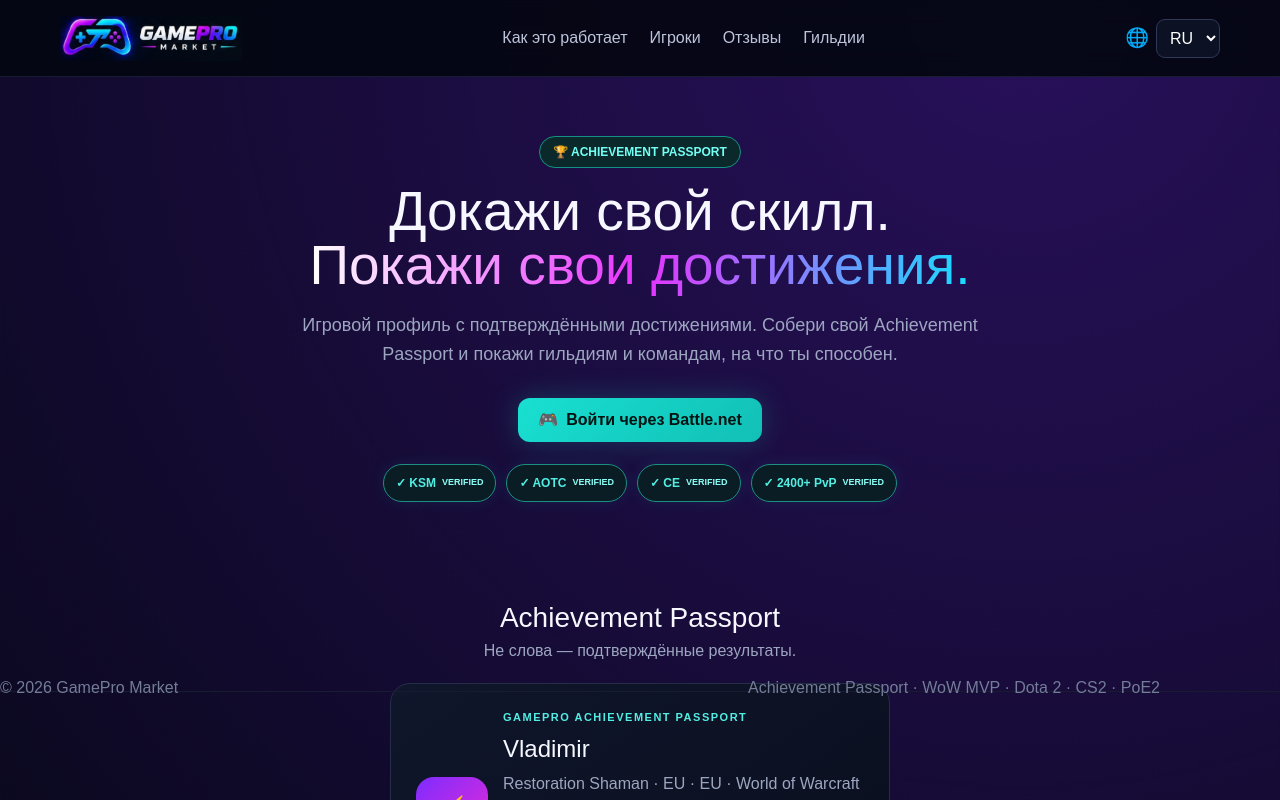
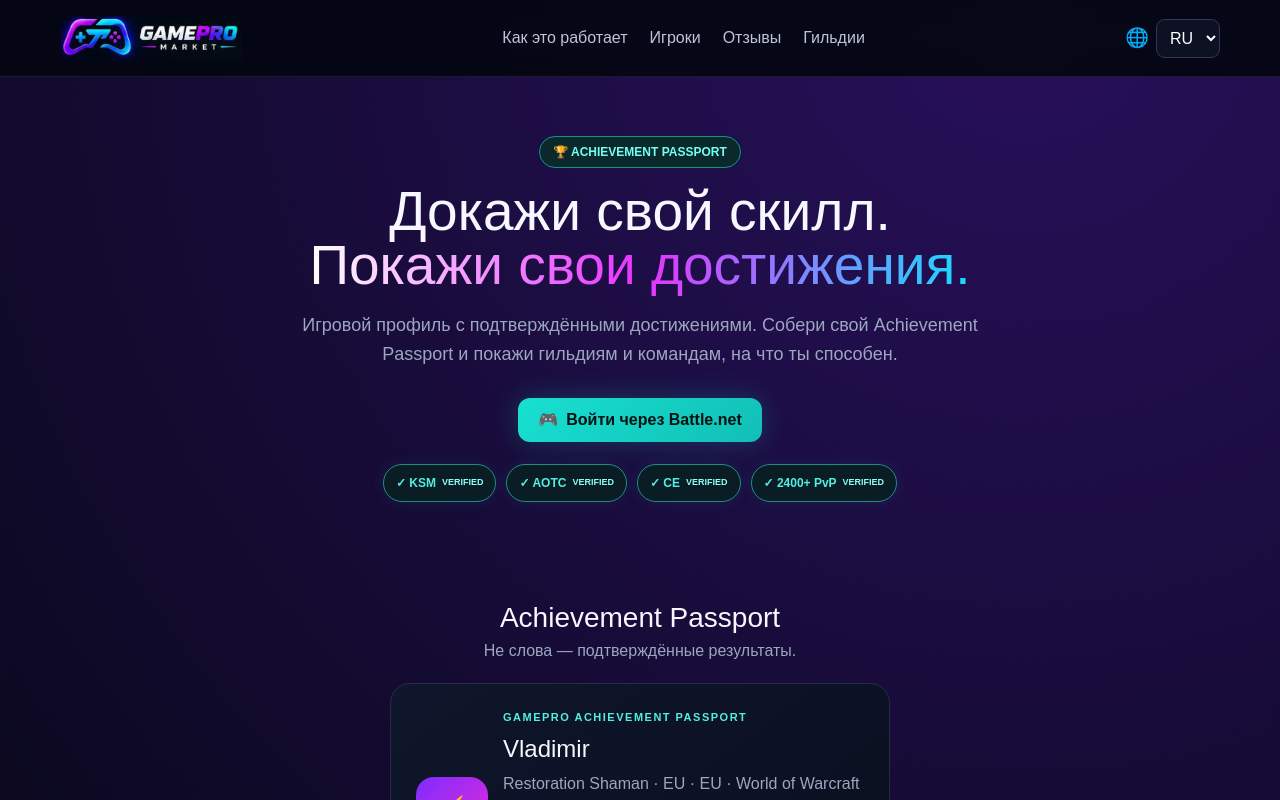
Before and after one commit to vesttrading/gamepro-market, a Next.js app: page / in a window 1280 px wide. Shown: the top 800 px of the page. Built offline with nearby package versions, Linux system fonts and the light colour scheme; no server answers.

Commit message:
Modify footer styles and set body background to black
Updated CSS styles for footer positioning and body background color.

```diff
--- a/app/globals.css
+++ b/app/globals.css
@@ -555,16 +555,16 @@
     }
 }
 
-/* Просто опускаем надписи в самый низ на родном сине-голубом фоне */
+/* Добавляем свободное место снизу сайта ТОЛЬКО для компьютеров */
 @media (min-width: 769px) {
-    footer,
-    main + footer,
-    div[class*="footer"] {
-        margin-top: 140px !important;    /* Отодвигаем надписи ниже от Гильдий */
-        padding-bottom: 60px !important;  /* Делаем аккуратный отступ до самого края экрана */
+    body {
+        background-color: #000000 !important; /* Делаем весь фон в самом низу строго черным */
+        padding-bottom: 220px !important;    /* Запас высоты */
+        position: relative !important;
+        min-height: 100vh !important;
     }
 
- /* Намертво прижимаем футер с копирайтом и ссылками к самому низу страницы */
+    /* Намертво прижимаем футер с копирайтом и ссылками к самому низу страницы */
     footer,
     main + footer,
     div[class*="footer"] {
```
